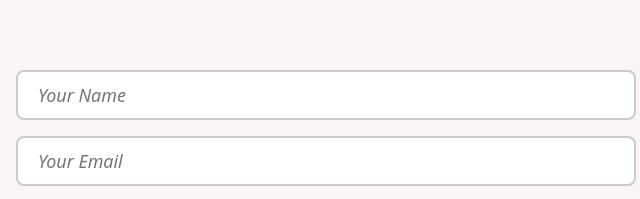
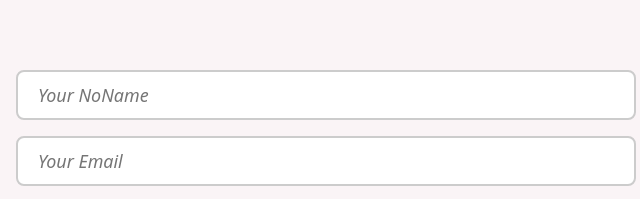
Before and after one commit to doublehigh/coffee, a plain HTML site: page index.html in a window 1280 px wide. Shown: the part 4849-5048 px from the top of the page, 624-1264 px from the left. Drawn offline with nearby package versions, Linux system fonts and the light colour scheme; a web font is replaced by a local one.

Commit message:
aside plulex.html

```diff
--- a/index.html
+++ b/index.html
@@ -264,7 +264,7 @@
                     </li>
                 </ul>
                 <form action="#" method="post" class="contact-form">
-                    <input type="number" inputmode="numeric" name="name" class="form-input" placeholder="Your Name" required aria-required="true">
+                    <input type="text" inputmode="numeric" name="name" class="form-input" placeholder="Your NoName" required aria-required="true">
                     <input type="email" name="email" id="email" class="form-input" placeholder="Your Email" required aria-required="true">
                     <textarea name="message" id="message" class="form-input" placeholder="Your Message" aria-required="true" required></textarea>
                     <button type="submit" class="submit-button">Submit</button>
```
